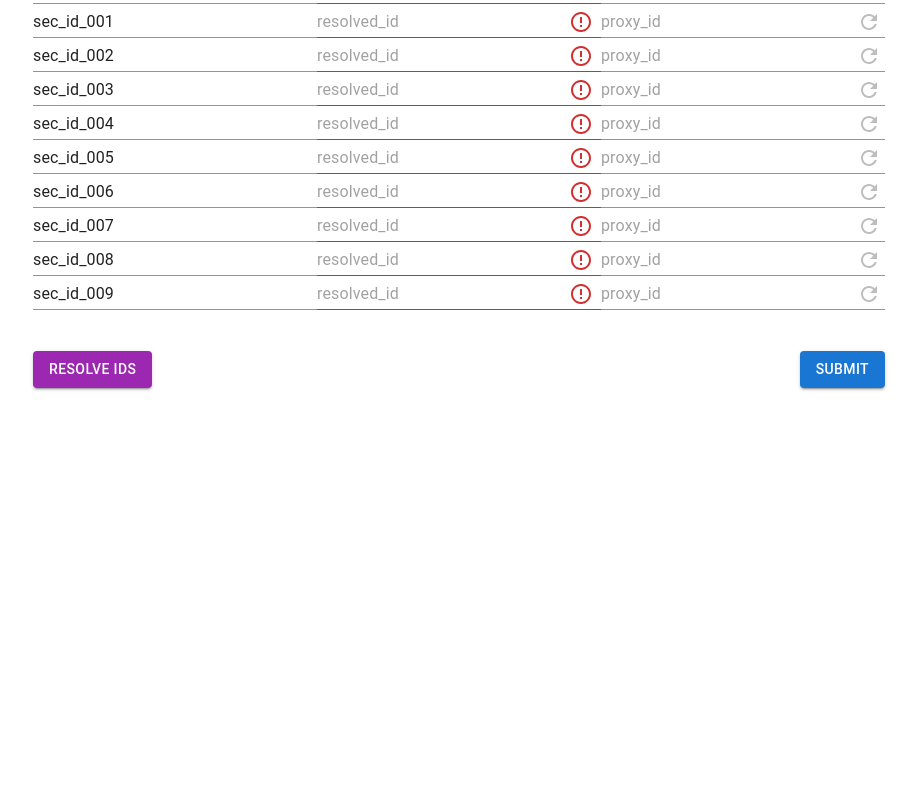
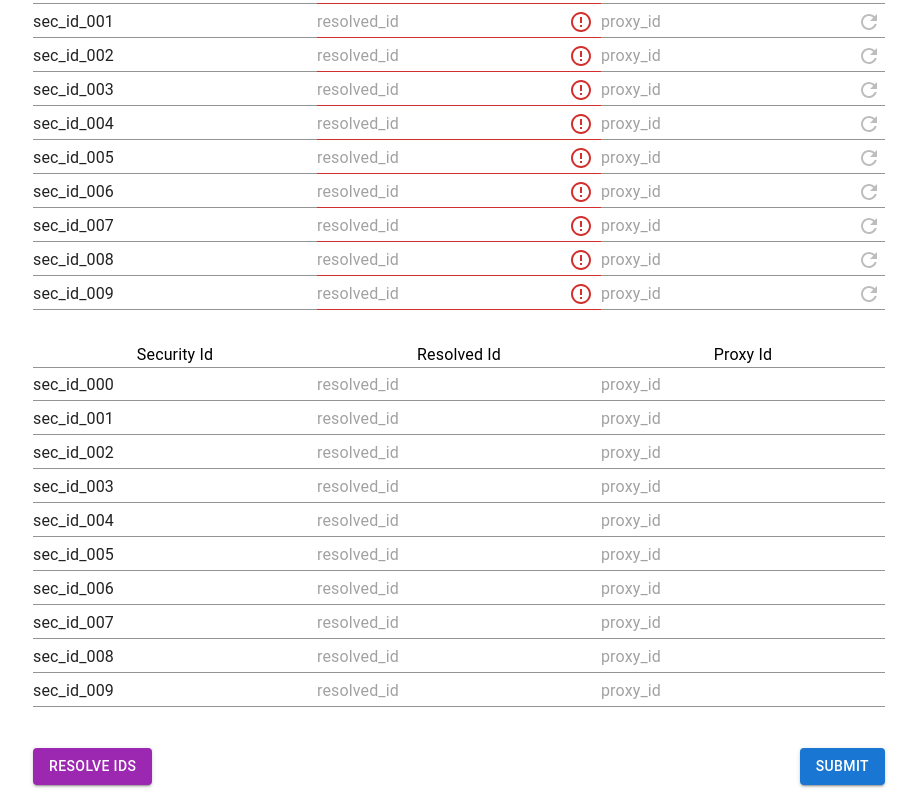
Before and after one commit to tanksapka/react-table-practice, a React (Create React App) app: page / in a window 1280 px wide. Shown: the part 630-1423 px from the top of the page, without its empty margins (181-1098 px from the left). Before the commit the page ends 1026 px from the top, so only its background shows below. Built offline with nearby package versions, Linux system fonts and the light colour scheme; no server answers.

Commit message:
Adding first version of react-table Table component.

```diff
--- a/src/App.tsx
+++ b/src/App.tsx
@@ -9,6 +9,7 @@ import { generateRowItems } from "./dummy-data/generate-row-items";
 import CountrySelect from "./components/CountrySelect/CountrySelect";
 import { AutocompleteWithLoadingState } from "./components/Autocomplete/AutocompleteWithLoadingState";
 import { AutocompleteWithVirtualize } from "./components/Autocomplete/AutocompleteWithVirtualize";
+import { Table } from "./components/Table/Table";
 
 const queryClient = new QueryClient();
 
@@ -68,6 +69,9 @@ function TableWrapper() {
               <Row key={index} index={index} />
             ))}
           </Grid>
+          <Grid item width="100%">
+            <Table />
+          </Grid>
         </Grid>
         <Box mt={5} display="flex" justifyContent="space-between">
           <Button
--- /dev/null
+++ b/src/components/Table/Table.tsx
@@ -0,0 +1,58 @@
+import { FormControl, Grid, Input, Typography } from "@mui/material";
+import { createColumnHelper, useReactTable, getCoreRowModel, flexRender } from "@tanstack/react-table";
+import { useMemo } from "react";
+import { generateRowItems } from "../../dummy-data/generate-row-items";
+import { RowSchemaInputType } from "../Row/Row";
+
+function Table() {
+  const data = useMemo(() => [...generateRowItems()], []);
+  const columnHelper = createColumnHelper<RowSchemaInputType>();
+  const columns = [
+    columnHelper.accessor("sec_id", {
+      header: () => <Typography textAlign="center">Security Id</Typography>,
+      cell: (info) => (
+        <FormControl fullWidth sx={{ py: "1px" }}>
+          <Input placeholder="sec_id" readOnly value={info.getValue()} />
+        </FormControl>
+      ),
+    }),
+    columnHelper.accessor("resolved_id", {
+      header: () => <Typography textAlign="center">Resolved Id</Typography>,
+      cell: (info) => (
+        <FormControl fullWidth sx={{ py: "1px" }}>
+          <Input placeholder="resolved_id" readOnly value={info.getValue()} sx={{ pr: "0.5rem" }} />
+        </FormControl>
+      ),
+    }),
+    columnHelper.accessor("proxy_id", {
+      header: () => <Typography textAlign="center">Proxy Id</Typography>,
+      cell: (info) => (
+        <FormControl fullWidth sx={{ py: "1px" }}>
+          <Input placeholder="proxy_id" autoComplete="off" value={info.getValue()} sx={{ pr: "0.5rem" }} />
+        </FormControl>
+      ),
+    }),
+  ];
+  const table = useReactTable({ data, columns, getCoreRowModel: getCoreRowModel() });
+
+  return (
+    <Grid container columns={{ xs: 3, sm: 6, md: 12 }}>
+      {table.getHeaderGroups().map((headerGroup) =>
+        headerGroup.headers.map((header) => (
+          <Grid item xs={1} sm={2} md={4} key={header.id} sx={{ borderBottom: "1px solid rgba(0, 0, 0, 0.42)}" }}>
+            {flexRender(header.column.columnDef.header, header.getContext())}
+          </Grid>
+        ))
+      )}
+      {table.getRowModel().rows.map((row) =>
+        row.getVisibleCells().map((cell) => (
+          <Grid item xs={1} sm={2} md={4} key={cell.id}>
+            {flexRender(cell.column.columnDef.cell, cell.getContext())}
+          </Grid>
+        ))
+      )}
+    </Grid>
+  );
+}
+
+export { Table };
```
